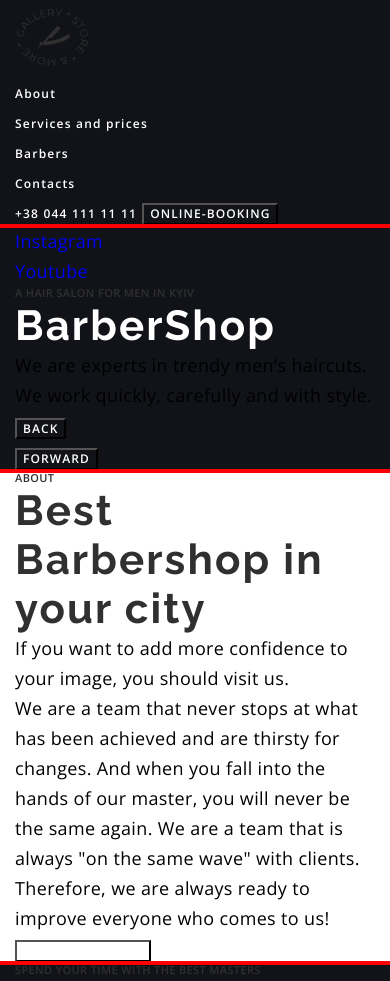
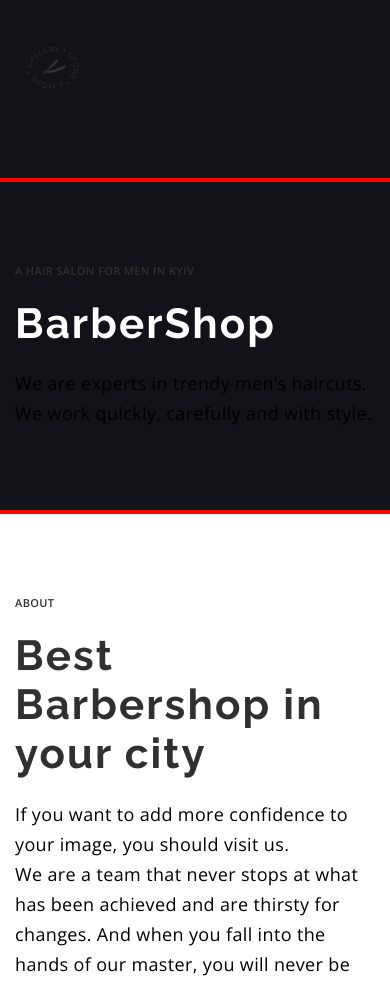
Before and after one commit to OlhaKatrych/Barber, a website built with Vite: page index.html in a window 390 px wide. Shown: the top 981 px of the page. Built offline with nearby package versions, Linux system fonts and the light colour scheme.

Commit message:
updated h1 > section - hero

```diff
--- a/index.html
+++ b/index.html
@@ -31,7 +31,7 @@
   <body>
     <!--Header section-->
     <header class="header section">
-      <div class="container">
+      <div class="container header-container">
       <a class="header-logo" href="./index.html">
         <img
           class="header-logo-img"
@@ -66,7 +66,7 @@
     <main>
       <!--Hero Section-->
       <section class="hero section">
-        <div class="container">
+        <div class="container hero-container">
         <ul class="hero-list">
           <li class="hero-item">
             <a
--- a/styles.css
+++ b/styles.css
@@ -27,6 +27,8 @@ body{
 .section {
 
     outline: 2px solid red;
+    padding-top: 84px;
+    padding-bottom: 84px;
 
 }
 
@@ -81,6 +83,7 @@ button {
     line-height: 1.36;
     text-transform: uppercase;
     color: var(--secondery-txt-cl);
+    margin-bottom: 20px;
 }
 
 .title{
@@ -90,6 +93,7 @@ button {
     line-height: 1.17;
     letter-spacing: 2.1px;
     color: var(--secondery-txt-cl);
+    margin-bottom: 20px;
 }
 
 .title-light{
@@ -107,7 +111,7 @@ button {
     text-transform: uppercase;
     color: var(--title-light);
     background-color: transparent;
-    cursor: pointer;
+
 }
 
 
@@ -136,10 +140,14 @@ button {
 .header {
 
     background-color: #111319;
+    padding-top: 40px;
+    width: 100%;
 }
 .header-logo {
+
 }
 .header-logo-img {
+
 }
 .header-nav {
 }
@@ -356,4 +364,22 @@ textarea {
 
         display: none;
     }
+
+    .header-logo-img {
+
+        width: 76px;
+        height: 56px;
+    }
+
+    .header-nav,
+    .header-contact,
+    .btn {
+
+        display: none;
+    }
+
+    .hero-list {
+
+        display: none;
+    }
 }
```
